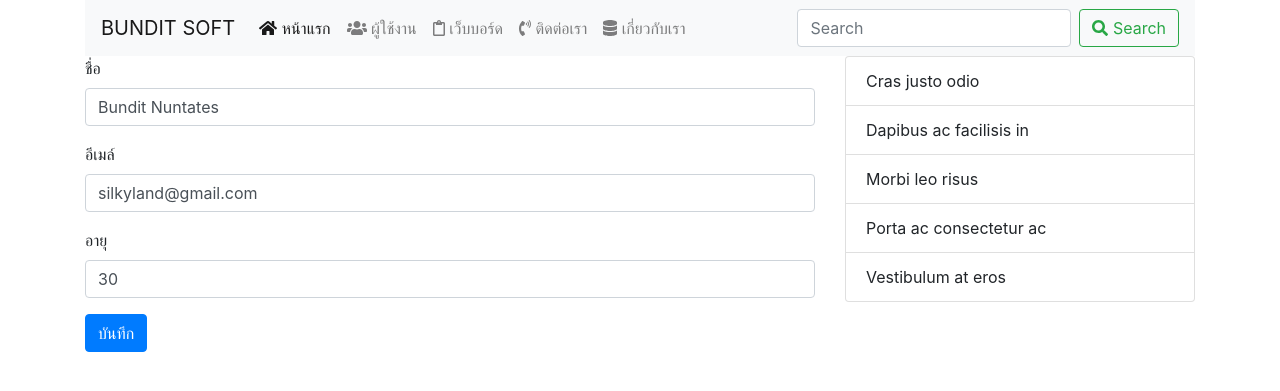
After one commit to mosmos18995/ci, a CodeIgniter app: page /database/index.php/user/edit/1 in a window 1280 px wide. The commit adds this page. Shown: the top 391 px of the page. Run offline with CodeIgniter, Linux system fonts and the light colour scheme; data comes from the database, SQL or seed files in the repository; some libraries are stand-ins or nearby versions.

Commit message:
สามารถลบแก้ไขเพิ่ม

```diff
--- a/application/config/autoload.php
+++ b/application/config/autoload.php
@@ -89,7 +89,7 @@ $autoload['drivers'] = array();
 |
 |	$autoload['helper'] = array('url', 'file');
 */
-$autoload['helper'] = array();
+$autoload['helper'] = array('url', 'file');
 
 /*
 | -------------------------------------------------------------------
--- a/application/controllers/User.php
+++ b/application/controllers/User.php
@@ -2,9 +2,15 @@
 
 class User extends CI_Controller
 {
+    public function __construct()
+{
+   parent::__construct();
+   $this->load->model('user_model');
+}
+
     public function index()
     {
-        $this->load->model('user_model');
+
         $users = $this->user_model->getUser();
         $data = array(
             'users' => $users
@@ -14,10 +20,80 @@ class User extends CI_Controller
         $this->load->view('layout/footer');
     }
 
+    public function show($userID = "")
+
+    {
+       $user = $this->user_model->getUserByID($userID);
+      $data = [
+            'user' => $user->row()
+        ];
+
+        $this->load->view('layout/header');
+        $this->load->view('user/show', $data);
+        $this->load->view('layout/footer');
+
+
+    }
+
+
+
+    public function edit($userID)
+
+    {
+        $user = $this->user_model->getUserByID($userID);
+        $data = [
+            'user' => $user->row()
+        ];
+        $this->load->view('layout/header');
+        $this->load->view('user/edit', $data);
+        $this->load->view('layout/footer');
+    }
+
+
+
+    public function update($userID)
+    {
+        $user =  $this->input->post();
+        $result = $this->user_model->update($userID, $user);
+        if ($result) {
+            redirect('/user');
+        }else{
+            echo "Has error";
+        }
+
+    }
+
+    public function delete($userID)
+
+{
+
+    $user = $this->user_model->delete($userID);
+    if ($user) {
+        redirect('/user');
+    }else{
+        echo "Has error";
+    }
+}
+
+
+
+
+
     public function addUser()
     {
         $this->load->view('layout/header');
         $this->load->view('user/add_user');
         $this->load->view('layout/footer');
     }
-}
+    public function create()
+    {
+        $data = $this->input->post();
+
+        $this->user_model->insertUser($data);
+        if ($result) {
+            redirect('/user');
+        }else{
+            echo "Has error";
+        }
+        }
+    }
--- a/application/models/User_model.php
+++ b/application/models/User_model.php
@@ -1,10 +1,38 @@
 <?php
 
-class User_model extends CI_Model {
-
-    public function getUser(){
+class User_model extends CI_Model
+{
+    public function getUser()
+    {
         $query = "SELECT * FROM users";
         $users = $this->db->query($query);
         return $users;
     }
+    public function getUserByID($userID)
+    {
+        $query = "SELECT * FROM users WHERE user_id = '$userID'";
+        return $this->db->query($query);
+    }
+    public function insertUser($data)
+    {
+        $fullname = $data['fullname'];
+        $email = $data['email'];
+        $age = $data['age'];
+        $query = "INSERT INTO users (fullname, email, age) VALUES ('$fullname', '$email', '$age')";
+        return $this->db->query($query);
+    }
+    public function update($userID, $data)
+    {
+        $fullname = $data['fullname'];
+        $email = $data['email'];
+        $age = $data['age'];
+        $query = "UPDATE users SET fullname = '$fullname', email = '$email', age = '$age' WHERE user_id = '$userID'";
+        return $this->db->query($query);
+    }
+
+    public function delete($userID)
+    {
+        $query = "DELETE FROM users WHERE user_id = '$userID'";
+        return $this->db->query($query);
+    }
 }
--- a/application/views/layout/footer.php
+++ b/application/views/layout/footer.php
@@ -6,6 +6,7 @@
         crossorigin="anonymous"></script>
     <script src="https://maxcdn.bootstrapcdn.com/bootstrap/4.0.0/js/bootstrap.min.js" integrity="sha384-JZR6Spejh4U02d8jOt6vLEHfe/JQGiRRSQQxSfFWpi1MquVdAyjUar5+76PVCmYl"
         crossorigin="anonymous"></script>
+        <script defer src="https://use.fontawesome.com/releases/v5.0.6/js/all.js"></script>
 </body>
 
 </html>
--- a/application/views/layout/header.php
+++ b/application/views/layout/header.php
@@ -8,6 +8,7 @@
     <title>Document</title>
     <link rel="stylesheet" href="https://maxcdn.bootstrapcdn.com/bootstrap/4.0.0/css/bootstrap.min.css" integrity="sha384-Gn5384xqQ1aoWXA+058RXPxPg6fy4IWvTNh0E263XmFcJlSAwiGgFAW/dAiS6JXm"
         crossorigin="anonymous">
+
 </head>
 
 <body>
@@ -22,26 +23,27 @@
             <div class="collapse navbar-collapse" id="navbarSupportedContent">
                 <ul class="navbar-nav mr-auto">
                     <li class="nav-item active">
-                        <a class="nav-link" href="/">หน้าแรก
+
+                        <a class="nav-link" href="/"><i class="fas fa-home"></i> หน้าแรก
                             <span class="sr-only">(current)</span>
                         </a>
                     </li>
                     <li class="nav-item">
-                        <a class="nav-link" href="/user">ผู้ใช้งาน</a>
+                        <a class="nav-link" href="/user"><i class="fas fa-users"></i> ผู้ใช้งาน</a>
                     </li>
                     <li class="nav-item">
-                        <a class="nav-link" href="#">เว็บบอร์ด</a>
+                        <a class="nav-link" href="#"><i class="far fa-clipboard"></i> เว็บบอร์ด</a>
                     </li>
                     <li class="nav-item">
-                        <a class="nav-link" href="#">ติดต่อเรา</a>
+                        <a class="nav-link" href="#"><i class="fas fa-phone-volume"></i> ติดต่อเรา</a>
                     </li>
                     <li class="nav-item">
-                        <a class="nav-link" href="#">เกี่ยวกับเรา</a>
+                        <a class="nav-link" href="#"><i class="fas fa-database"></i> เกี่ยวกับเรา</a>
                     </li>
                 </ul>
                 <form class="form-inline my-2 my-lg-0">
                     <input class="form-control mr-sm-2" type="search" placeholder="Search" aria-label="Search">
-                    <button class="btn btn-outline-success my-2 my-sm-0" type="submit">Search</button>
+                    <button class="btn btn-outline-success my-2 my-sm-0" type="submit"><i class="fas fa-search"></i> Search</button>
                 </form>
             </div>
         </nav>
--- /dev/null
+++ b/application/views/user/edit.php
@@ -0,0 +1,28 @@
+<div class="row">
+            <div class="col-8">
+            <form action="/user/update/<?php echo $user->user_id ?>" method="post">
+            <div class="form-group">
+                <label>ชื่อ</label>
+                <input value="<?php echo $user->fullname ?>" name="fullname" type="text" class="form-control" placeholder="กรอกชื่อ สกุล">
+            </div>
+            <div class="form-group">
+                <label>อีเมล์</label>
+                <input  value="<?php echo $user->email ?>" name="email" type="email" class="form-control" placeholder="กรอกอีเมล์">
+            </div>
+            <div class="form-group">
+                <label>อายุ</label>
+                <input  value="<?php echo $user->age ?>" name="age" type="number" class="form-control" placeholder="กรอกอายุ">
+            </div>
+            <button type="submit" class="btn btn-primary">บันทึก</button>
+    </form>
+            </div>
+            <div class="col-4">
+                <ul class="list-group">
+                    <li class="list-group-item">Cras justo odio</li>
+                    <li class="list-group-item">Dapibus ac facilisis in</li>
+                    <li class="list-group-item">Morbi leo risus</li>
+                    <li class="list-group-item">Porta ac consectetur ac</li>
+                    <li class="list-group-item">Vestibulum at eros</li>
+                </ul>
+            </div>
+        </div>
--- a/application/views/user/user.php
+++ b/application/views/user/user.php
@@ -22,8 +22,10 @@
                     <td><?php echo $user->email ?></td>
                     <td><?php echo $user->age ?></td>
                     <td>
-                        <a href="#" class="btn btn-warning">แก้ไข</a>
-                        <a href="#" class="btn btn-danger">ลบ</a>
+
+                        <a href="/user/show/<?php echo $user->user_id ?>" class="btn btn-info"><i class="fas fa-search"></i> แสดง</a>
+                        <a href="/user/edit/<?php echo $user->user_id ?>" class="btn btn-warning"><i class="far fa-edit"></i> แก้ไข</a>
+                        <a onclick="javascript: return confirm('แน่ใจหรือ ?')" href="/user/delete/<?php echo $user->user_id ?>" class="btn btn-danger"><i class="fa fa-times"></i> ลบ</a>
                     </td>
                 </tr>
 
```
Also changed, not shown: application/views/user/add_user.php (+6 -6 lines), application/views/user/show.php (added, +11 -0 lines).
